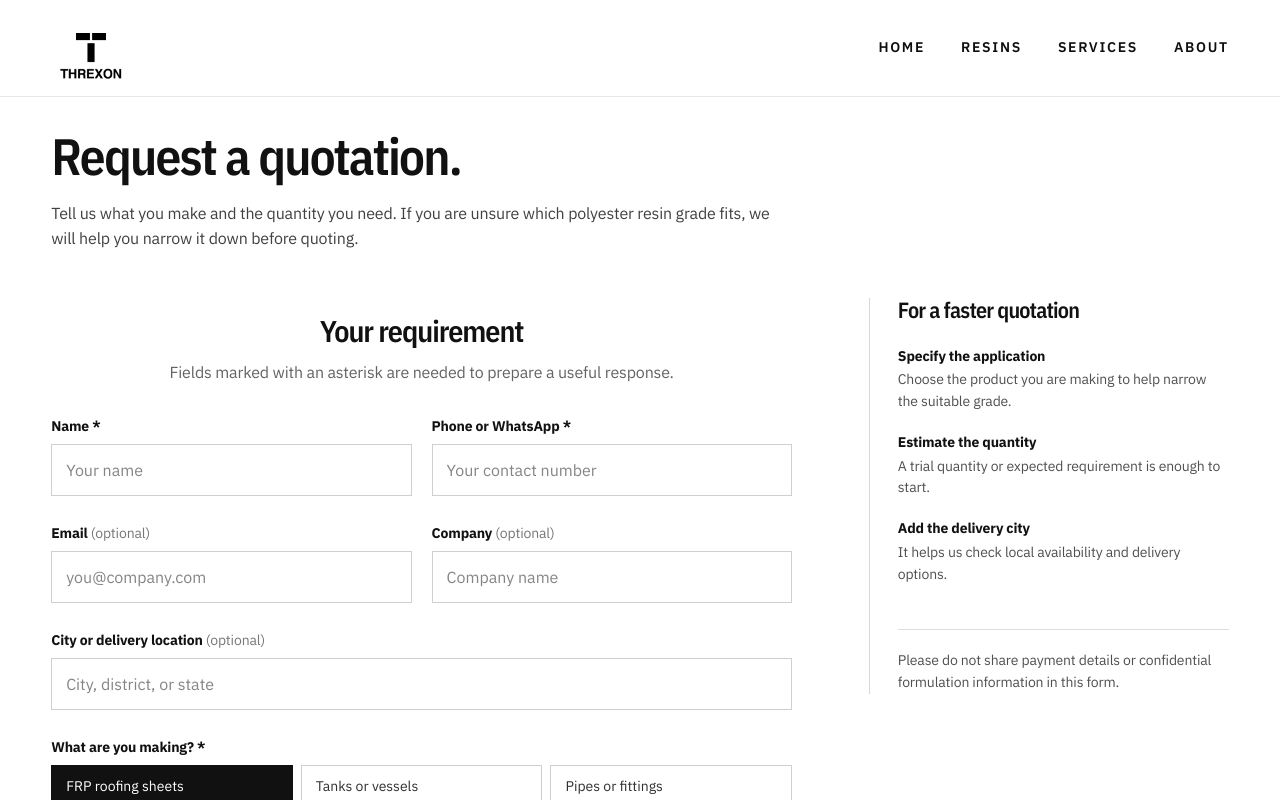
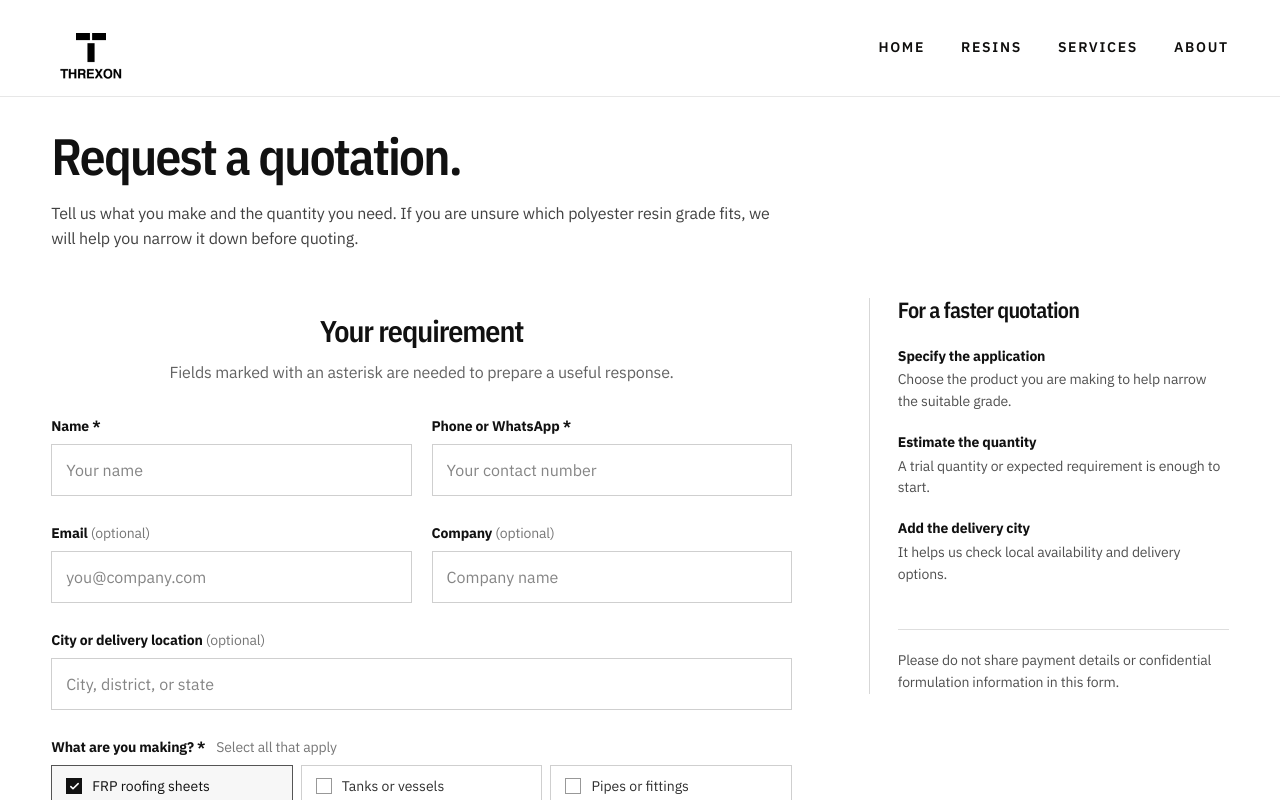
Before and after one commit to drifter089/TREXON-COMPANY, a Next.js app: page /quote in a window 1280 px wide. Both pictures are taken after a click on the button "FRP roofing sheets". Shown: the top 800 px of the page. Built offline with nearby package versions, Linux system fonts and the light colour scheme; no server answers.

Commit message:
style: clarify resin application selection

```diff
--- a/app/components/QuoteForm.module.css
+++ b/app/components/QuoteForm.module.css
@@ -109,6 +109,12 @@
   font-weight: 400;
 }
 
+.selectionHint {
+  margin-left: 8px;
+  color: #777;
+  font-weight: 400;
+}
+
 .input,
 .select,
 .textarea {
@@ -161,8 +167,11 @@
 }
 
 .applicationChoice {
+  display: flex;
+  align-items: center;
   width: 100%;
   min-height: 42px;
+  gap: 10px;
   padding: 10px 14px;
   border: 1px solid #cfcfcf;
   background: #fff;
@@ -180,9 +189,31 @@
 }
 
 .applicationChoiceSelected {
+  border-color: #555;
+  background: #f7f7f7;
+  color: #111;
+}
+
+.optionCheck {
+  display: inline-flex;
+  flex: 0 0 16px;
+  width: 16px;
+  height: 16px;
+  align-items: center;
+  justify-content: center;
+  border: 1px solid #989898;
+  color: #fff;
+}
+
+.optionCheck svg {
+  display: block;
+  width: 11px;
+  height: 11px;
+}
+
+.applicationChoiceSelected .optionCheck {
   border-color: #111;
   background: #111;
-  color: #fff;
 }
 
 .radioChoices {
--- a/app/components/QuoteForm.tsx
+++ b/app/components/QuoteForm.tsx
@@ -142,7 +142,9 @@ export default function QuoteForm() {
                 </label>
 
                 <fieldset className={styles.fieldset} aria-describedby={applicationError ? "application-error" : undefined}>
-                  <legend className={styles.label}>What are you making? *</legend>
+                  <legend className={styles.label}>
+                    What are you making? * <span className={styles.selectionHint}>Select all that apply</span>
+                  </legend>
                   <div className={styles.applicationChoices}>
                     {APPLICATIONS.map((application) => {
                       const selected = applications.includes(application);
@@ -155,7 +157,14 @@ export default function QuoteForm() {
                           onClick={() => toggleApplication(application)}
                           disabled={status === "submitting"}
                         >
-                          {application}
+                          <span className={styles.optionCheck} aria-hidden>
+                            {selected && (
+                              <svg viewBox="0 0 12 12" fill="none">
+                                <path d="m2 6.1 2.35 2.35L10 2.9" stroke="currentColor" strokeWidth="1.7" strokeLinecap="round" strokeLinejoin="round" />
+                              </svg>
+                            )}
+                          </span>
+                          <span>{application}</span>
                         </button>
                       );
                     })}
```
